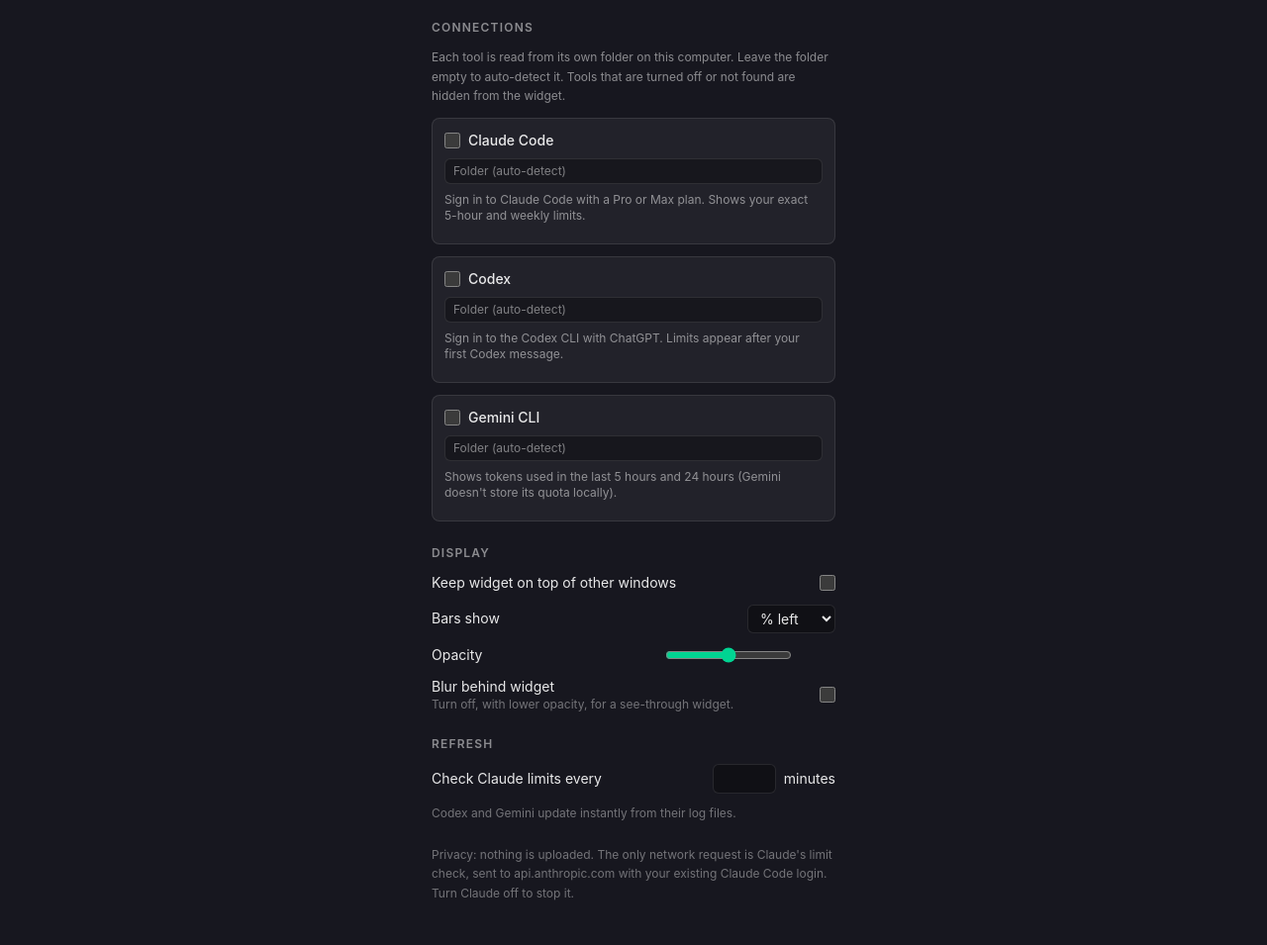
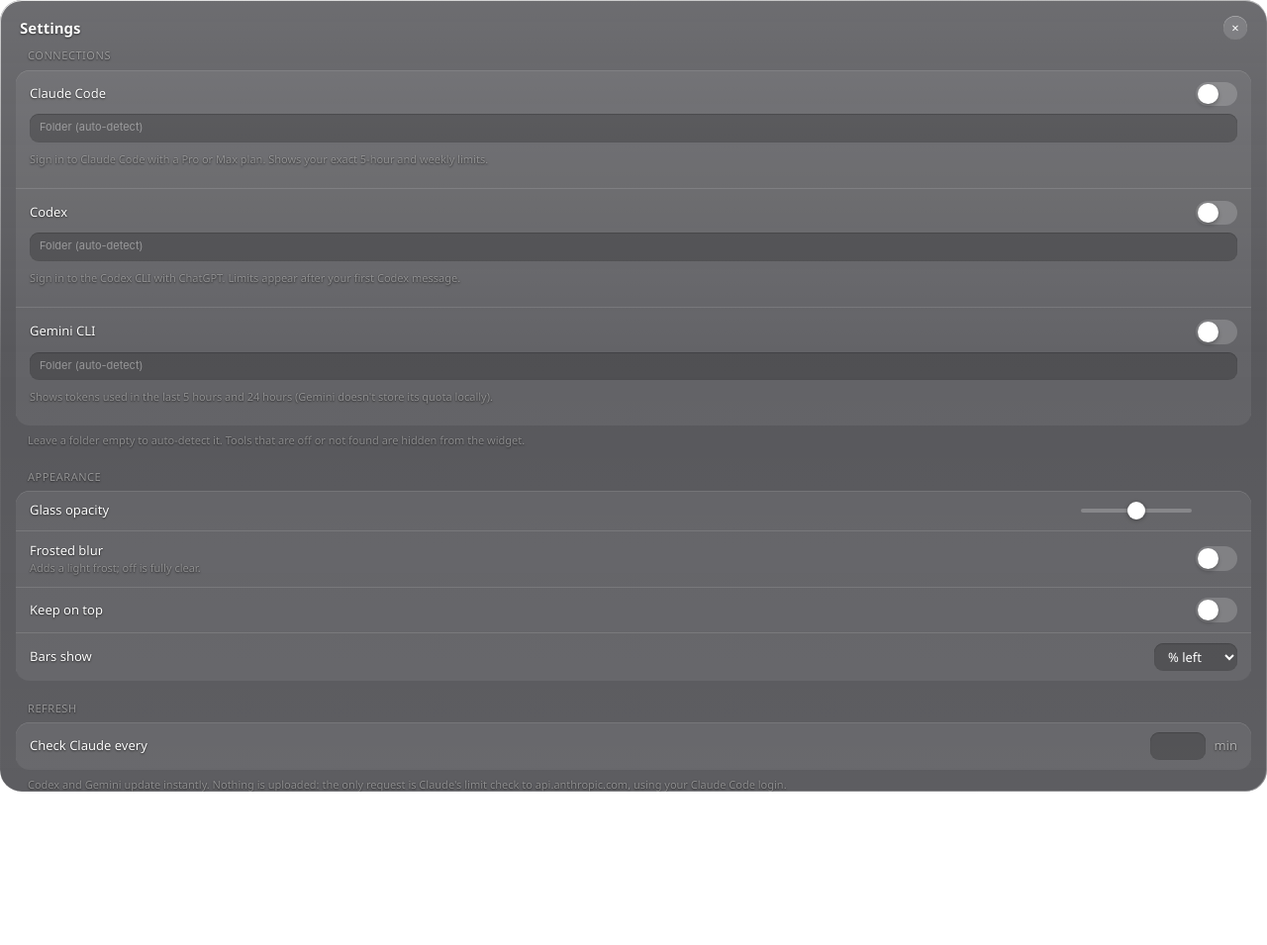
Before and after one commit to lumilumiere/quotis, a website built with Vite: page settings.html in a window 1280 px wide. Shown: the whole page at 99% size. After the commit the page ends 800 px from the top, so only its background shows below. Built offline with nearby package versions, Linux system fonts and the light colour scheme.

Commit message:
Minimal Liquid Glass design; truly see-through glass; fix release build
- Widget and Settings are one clear glass panel with a specular rim, thin
  glowing bars, system type, and controls that appear on hover.
- "Glass opacity" now tints only the glass (text stays sharp) instead of
  fading the whole widget; "Frosted blur" uses acrylic. Windows' plain
  blur effect renders solid black on Windows 11 24H2+, so it's not used.
- Window shadow follows the blur setting (it only adds a grey outline
  around a clear window).
- Add the `tauri` npm script that tauri-action needs (v0.1.0 builds failed).

```diff
--- a/index.html
+++ b/index.html
@@ -1,5 +1,5 @@
 <!doctype html>
-<html lang="en" class="widget">
+<html lang="en" class="glass-window widget">
   <head>
     <meta charset="UTF-8" />
     <meta name="viewport" content="width=device-width, initial-scale=1" />
@@ -7,24 +7,24 @@
     <link rel="stylesheet" href="/src/style.css" />
   </head>
   <body>
-    <main data-tauri-drag-region class="glass relative h-screen w-screen select-none overflow-hidden text-white">
+    <main data-tauri-drag-region class="lg h-screen w-screen select-none overflow-hidden">
       <!-- All sizes are rem-based; main.js scales the root font-size so this block always fits the window. -->
-      <div id="fit" class="flex flex-col gap-2.5 p-3">
-        <header class="flex items-center justify-between">
-          <span class="text-[0.625rem] font-semibold uppercase tracking-widest text-white/60">Quotis</span>
-          <div class="flex items-center gap-1">
-            <button data-open-settings aria-label="Settings" title="Settings" class="grid size-4 place-items-center rounded-full text-white/50 hover:bg-white/15 hover:text-white">
+      <div id="fit" class="flex flex-col gap-3 px-4 pb-4 pt-3">
+        <header class="flex h-5 items-center justify-between">
+          <span class="text-[0.625rem] font-semibold uppercase tracking-[0.18em] text-white/60">Quotis</span>
+          <div class="hover-reveal flex items-center gap-1.5">
+            <button data-open-settings aria-label="Settings" title="Settings" class="lg-btn grid size-5 place-items-center text-white/85">
               <svg viewBox="0 0 24 24" class="size-3" fill="none" stroke="currentColor" stroke-width="2" stroke-linecap="round" stroke-linejoin="round">
                 <circle cx="12" cy="12" r="3" />
                 <path d="M19.4 15a1.7 1.7 0 0 0 .3 1.8l.1.1a2 2 0 1 1-2.8 2.8l-.1-.1a1.7 1.7 0 0 0-1.8-.3 1.7 1.7 0 0 0-1 1.5V21a2 2 0 1 1-4 0v-.1a1.7 1.7 0 0 0-1.1-1.5 1.7 1.7 0 0 0-1.8.3l-.1.1a2 2 0 1 1-2.8-2.8l.1-.1a1.7 1.7 0 0 0 .3-1.8 1.7 1.7 0 0 0-1.5-1H3a2 2 0 1 1 0-4h.1a1.7 1.7 0 0 0 1.5-1.1 1.7 1.7 0 0 0-.3-1.8l-.1-.1a2 2 0 1 1 2.8-2.8l.1.1a1.7 1.7 0 0 0 1.8.3H9a1.7 1.7 0 0 0 1-1.5V3a2 2 0 1 1 4 0v.1a1.7 1.7 0 0 0 1 1.5 1.7 1.7 0 0 0 1.8-.3l.1-.1a2 2 0 1 1 2.8 2.8l-.1.1a1.7 1.7 0 0 0-.3 1.8V9a1.7 1.7 0 0 0 1.5 1H21a2 2 0 1 1 0 4h-.1a1.7 1.7 0 0 0-1.5 1z" />
               </svg>
             </button>
-            <button id="close" aria-label="Close" title="Quit" class="grid size-4 place-items-center rounded-full text-xs leading-none text-white/50 hover:bg-white/15 hover:text-white">×</button>
+            <button id="close" aria-label="Quit" title="Quit" class="lg-btn grid size-5 place-items-center text-sm leading-none text-white/85">×</button>
           </div>
         </header>
-        <ul id="list" class="flex flex-col gap-2.5"></ul>
+        <ul id="list" class="flex flex-col gap-3.5"></ul>
       </div>
-      <button id="grip" aria-label="Resize" class="absolute bottom-1 right-1 size-3 cursor-se-resize text-white/30 hover:text-white/70">
+      <button id="grip" aria-label="Resize" class="hover-reveal absolute bottom-1.5 right-1.5 size-3 cursor-se-resize text-white/50">
         <svg viewBox="0 0 12 12" class="size-full" fill="none" stroke="currentColor" stroke-width="1.5" stroke-linecap="round">
           <path d="M11 4 4 11M11 8 8 11" />
         </svg>
--- a/package.json
+++ b/package.json
@@ -6,7 +6,8 @@
   "scripts": {
     "dev": "vite",
     "build": "vite build",
-    "preview": "vite preview"
+    "preview": "vite preview",
+    "tauri": "tauri"
   },
   "devDependencies": {
     "@tailwindcss/vite": "^4.3.3",
--- a/settings.html
+++ b/settings.html
@@ -1,69 +1,76 @@
 <!doctype html>
-<html lang="en">
+<html lang="en" class="glass-window">
   <head>
     <meta charset="UTF-8" />
     <meta name="viewport" content="width=device-width, initial-scale=1" />
     <title>Quotis Settings</title>
     <link rel="stylesheet" href="/src/style.css" />
   </head>
-  <body class="min-h-screen bg-[#17171f] text-sm text-white/90 [color-scheme:dark]">
-    <main class="mx-auto max-w-md space-y-6 p-5">
-      <section class="space-y-3">
-        <h2 class="text-xs font-semibold uppercase tracking-widest text-white/50">Connections</h2>
-        <p class="text-xs leading-relaxed text-white/50">
-          Each tool is read from its own folder on this computer. Leave the folder empty to auto-detect it.
-          Tools that are turned off or not found are hidden from the widget.
+  <body class="text-[13px] [color-scheme:dark]">
+    <!-- Settings is a form: it keeps a readable tint no matter how clear the widget is set. -->
+    <div class="lg flex h-screen flex-col [--glass:0.72]">
+      <header data-tauri-drag-region class="flex items-center justify-between px-5 pb-2 pt-4">
+        <span data-tauri-drag-region class="text-[15px] font-semibold">Settings</span>
+        <button id="close" aria-label="Close settings" class="lg-btn grid size-6 place-items-center leading-none">×</button>
+      </header>
+
+      <main class="lg-scroll flex-1 space-y-5 overflow-y-auto px-4 pb-5">
+        <section class="space-y-1.5">
+          <h2 class="px-3 text-[11px] uppercase tracking-wider text-white/50">Connections</h2>
+          <div id="tools" class="lg-group"></div>
+          <p class="px-3 text-[11px] leading-relaxed text-white/45">
+            Leave a folder empty to auto-detect it. Tools that are off or not found are hidden from the widget.
           </p>
-        <div id="tools" class="space-y-3"></div>
         </section>
 
-      <section class="space-y-3">
-        <h2 class="text-xs font-semibold uppercase tracking-widest text-white/50">Display</h2>
-        <label class="flex items-center justify-between gap-4">
-          Keep widget on top of other windows
-          <input id="always_on_top" type="checkbox" class="size-4 accent-emerald-400" />
+        <section class="space-y-1.5">
+          <h2 class="px-3 text-[11px] uppercase tracking-wider text-white/50">Appearance</h2>
+          <div class="lg-group">
+            <label class="flex items-center justify-between gap-4 px-3.5 py-2.5">
+              Glass opacity
+              <span class="flex items-center gap-2.5">
+                <input id="glass_opacity" type="range" min="0" max="100" class="lg-range w-28" />
+                <output id="glass_out" class="w-9 text-right tabular-nums text-white/60"></output>
+              </span>
             </label>
-        <label class="flex items-center justify-between gap-4">
+            <label class="flex items-center justify-between gap-4 px-3.5 py-2.5">
+              <span>Frosted blur <span class="block text-[11px] text-white/45">Adds a light frost; off is fully clear.</span></span>
+              <input id="blur" type="checkbox" class="lg-switch" />
+            </label>
+            <label class="flex items-center justify-between gap-4 px-3.5 py-2.5">
+              Keep on top
+              <input id="always_on_top" type="checkbox" class="lg-switch" />
+            </label>
+            <label class="flex items-center justify-between gap-4 px-3.5 py-2.5">
               Bars show
-          <select id="show_used" class="rounded-md border border-white/10 bg-black/30 px-2 py-1">
+              <select id="show_used" class="lg-field px-2.5 py-1">
                 <option value="left">% left</option>
                 <option value="used">% used</option>
               </select>
             </label>
-        <label class="flex items-center justify-between gap-4">
-          Opacity
-          <span class="flex items-center gap-2">
-            <input id="opacity" type="range" min="20" max="100" class="w-32 accent-emerald-400" />
-            <output id="opacity_out" class="w-9 text-right tabular-nums text-white/60"></output>
+          </div>
+        </section>
+
+        <section class="space-y-1.5">
+          <h2 class="px-3 text-[11px] uppercase tracking-wider text-white/50">Refresh</h2>
+          <div class="lg-group">
+            <label class="flex items-center justify-between gap-4 px-3.5 py-2.5">
+              Check Claude every
+              <span class="flex items-center gap-2 text-white/60">
+                <input id="refresh" type="number" min="1" max="60" class="lg-field w-14 px-2 py-1 text-right text-white" />
+                min
               </span>
             </label>
-        <label class="flex items-center justify-between gap-4">
-          <span>
-            Blur behind widget
-            <span class="block text-xs text-white/40">Turn off, with lower opacity, for a see-through widget.</span>
-          </span>
-          <input id="blur" type="checkbox" class="size-4 accent-emerald-400" />
-        </label>
+          </div>
+          <p class="px-3 text-[11px] leading-relaxed text-white/45">
+            Codex and Gemini update instantly. Nothing is uploaded: the only request is Claude's limit check to
+            api.anthropic.com, using your Claude Code login.
+          </p>
         </section>
 
-      <section class="space-y-3">
-        <h2 class="text-xs font-semibold uppercase tracking-widest text-white/50">Refresh</h2>
-        <label class="flex items-center justify-between gap-4">
-          Check Claude limits every
-          <span class="flex items-center gap-2">
-            <input id="refresh" type="number" min="1" max="60" class="w-16 rounded-md border border-white/10 bg-black/30 px-2 py-1 text-right" />
-            minutes
-          </span>
-        </label>
-        <p class="text-xs text-white/40">Codex and Gemini update instantly from their log files.</p>
-      </section>
-
-      <p class="text-xs leading-relaxed text-white/40">
-        Privacy: nothing is uploaded. The only network request is Claude's limit check, sent to api.anthropic.com
-        with your existing Claude Code login. Turn Claude off to stop it.
-      </p>
-      <p id="saved" class="h-4 text-xs text-emerald-400"></p>
+        <p id="saved" class="h-4 px-3 text-[11px] text-[#30d158]"></p>
       </main>
+    </div>
     <script type="module" src="/src/settings.js"></script>
   </body>
 </html>
--- a/src-tauri/tauri.conf.json
+++ b/src-tauri/tauri.conf.json
@@ -16,7 +16,7 @@
         "label": "main",
         "title": "Quotis",
         "width": 270,
-        "height": 215,
+        "height": 250,
         "resizable": true,
         "minWidth": 160,
         "minHeight": 120,
@@ -25,12 +25,7 @@
         "transparent": true,
         "alwaysOnTop": true,
         "skipTaskbar": true,
-        "shadow": true,
-        "windowEffects": {
-          "effects": ["acrylic", "hudWindow"],
-          "state": "active",
-          "radius": 12
-        }
+        "shadow": false
       }
     ],
     "security": { "csp": null }
--- a/src/settings.js
+++ b/src/settings.js
@@ -1,4 +1,6 @@
 import { invoke } from "@tauri-apps/api/core";
+import { emit } from "@tauri-apps/api/event";
+import { getCurrentWindow } from "@tauri-apps/api/window";
 
 const TOOLS = [
   ["claude", "Claude Code", "Sign in to Claude Code with a Pro or Max plan. Shows your exact 5-hour and weekly limits."],
@@ -9,16 +11,15 @@
 let settings;
 
 $("tools").innerHTML = TOOLS.map(([key, name, hint]) => `
-  <div class="space-y-2 rounded-lg border border-white/10 bg-white/5 p-3">
-    <label class="flex items-center gap-2 font-medium">
-      <input type="checkbox" data-key="${key}" data-field="enabled" class="size-4 accent-emerald-400" />
-      ${name}
-      <span id="st-${key}" class="ml-auto text-xs font-normal"></span>
+  <div class="space-y-2 px-3.5 py-3">
+    <label class="flex items-center justify-between gap-3">
+      <span>${name} <span id="st-${key}" class="ml-1 text-[11px]"></span></span>
+      <input type="checkbox" data-key="${key}" data-field="enabled" class="lg-switch" />
     </label>
     <input data-key="${key}" data-field="dir" spellcheck="false" placeholder="Folder (auto-detect)"
-      class="w-full rounded-md border border-white/10 bg-black/30 px-2 py-1 font-mono text-xs placeholder:font-sans" />
-    <p class="text-xs text-white/50">${hint}</p>
-    <p id="path-${key}" class="truncate font-mono text-[11px] text-white/35"></p>
+      class="lg-field w-full px-2.5 py-1.5 font-mono text-[11px] placeholder:font-sans" />
+    <p class="text-[11px] leading-relaxed text-white/45">${hint}</p>
+    <p id="path-${key}" class="truncate font-mono text-[10px] text-white/35"></p>
   </div>`).join("");
 
 function showStatus(status) {
@@ -26,12 +27,14 @@
     const s = status[key];
     const on = settings[key].enabled;
     const badge = $(`st-${key}`);
-    badge.textContent = !on ? "Off" : s.found ? "● Connected" : "○ Not found";
-    badge.className = `ml-auto text-xs font-normal ${!on ? "text-white/40" : s.found ? "text-emerald-400" : "text-amber-400"}`;
+    badge.textContent = !on ? "Off" : s.found ? "Connected" : "Not found";
+    badge.className = `ml-1 text-[11px] ${!on ? "text-white/40" : s.found ? "text-[#30d158]" : "text-[#ffd60a]"}`;
     $(`path-${key}`).textContent = s.path; // textContent: paths are user input
     $(`path-${key}`).title = s.path;
   }
 }
+
+const setGlass = (pct) => ($("glass_out").value = `${pct}%`); // the widget previews it live
 
 function fill() {
   for (const el of document.querySelectorAll("[data-key]")) {
@@ -40,8 +43,8 @@
   }
   $("always_on_top").checked = settings.always_on_top;
   $("show_used").value = settings.show_used ? "used" : "left";
-  $("opacity").value = settings.widget_opacity;
-  $("opacity_out").value = `${settings.widget_opacity}%`;
+  $("glass_opacity").value = settings.glass_opacity;
+  setGlass(settings.glass_opacity);
   $("blur").checked = settings.blur;
   $("refresh").value = settings.claude_refresh_min;
 }
@@ -53,7 +56,7 @@
   }
   settings.always_on_top = $("always_on_top").checked;
   settings.show_used = $("show_used").value === "used";
-  settings.widget_opacity = Number($("opacity").value);
+  settings.glass_opacity = Number($("glass_opacity").value);
   settings.blur = $("blur").checked;
   settings.claude_refresh_min = Math.min(60, Math.max(1, Math.round(Number($("refresh").value) || 5)));
   $("refresh").value = settings.claude_refresh_min;
@@ -69,7 +72,13 @@
 
 // "change" fires once per edit (on blur/Enter for text, on release for the slider), so each save is one write.
 document.addEventListener("change", save);
-$("opacity").addEventListener("input", () => ($("opacity_out").value = `${$("opacity").value}%`));
+// While dragging the slider, preview the glass live in both windows without saving.
+$("glass_opacity").addEventListener("input", () => {
+  const pct = Number($("glass_opacity").value);
+  setGlass(pct);
+  emit("settings", { ...settings, glass_opacity: pct });
+});
+$("close").onclick = () => getCurrentWindow().close();
 
 settings = await invoke("get_settings");
 fill();
--- a/src/style.css
+++ b/src/style.css
@@ -1,20 +1,137 @@
 @import "tailwindcss";
 
-/* Widget window only (the settings window is a normal opaque window). */
-html.widget, html.widget body {
+/* ---------- Minimal Liquid Glass ----------
+   Windows are transparent; the only thing painted is one glass panel. Its tint comes from
+   Settings → Glass opacity (--glass). Text never fades and carries a soft shadow so it stays
+   readable over light and dark backgrounds alike. */
+
+html.glass-window, html.glass-window body {
   margin: 0;
+  height: 100%;
   overflow: hidden;
-  background: transparent; /* the native acrylic/vibrancy shows through */
+  background: transparent;
+  font-family: "Segoe UI Variable Text", "Segoe UI", system-ui, -apple-system, "SF Pro Text", sans-serif;
+  -webkit-font-smoothing: antialiased;
 }
 
-.glass {
-  border-radius: 12px;
-  background: linear-gradient(135deg, rgb(30 30 40 / 0.45), rgb(30 30 40 / 0.25));
-  border: 1px solid rgb(255 255 255 / 0.14);
-  box-shadow: inset 0 1px 0 rgb(255 255 255 / 0.18);
+.lg {
+  position: relative;
+  border-radius: 22px;
+  color: white;
+  text-shadow: 0 1px 2px rgb(0 0 0 / 0.55), 0 0 1px rgb(0 0 0 / 0.4);
+  background:
+    linear-gradient(180deg, rgb(255 255 255 / 0.14), rgb(255 255 255 / 0.02) 45%, rgb(255 255 255 / 0.05)),
+    rgb(20 20 26 / var(--glass, 0.65));
+  box-shadow: inset 0 1px 0.5px rgb(255 255 255 / 0.5), inset 0 -0.5px 0.5px rgb(255 255 255 / 0.15);
 }
 
-/* data-tauri-drag-region only fires when the tagged element itself is clicked.
-   Making the children click-through lets you drag from anywhere on the note. */
-.glass * { pointer-events: none; }
-.glass button { pointer-events: auto; }
+/* Specular rim: bright where light lands (top edge, corners), nearly gone at the sides. */
+.lg::before {
+  content: "";
+  position: absolute;
+  inset: 0;
+  border-radius: inherit;
+  padding: 1px;
+  pointer-events: none;
+  background: linear-gradient(160deg, rgb(255 255 255 / 0.7), rgb(255 255 255 / 0.08) 30%, rgb(255 255 255 / 0.02) 65%, rgb(255 255 255 / 0.3));
+  -webkit-mask: linear-gradient(#000 0 0) content-box, linear-gradient(#000 0 0);
+  -webkit-mask-composite: xor;
+  mask-composite: exclude;
+}
+
+/* Grouped list (iOS Settings style): a faint inset plate with hairline dividers. */
+.lg-group {
+  border-radius: 14px;
+  background: rgb(255 255 255 / 0.07);
+  box-shadow: inset 0 0.5px 0 rgb(255 255 255 / 0.2);
+}
+.lg-group > * + * { border-top: 0.5px solid rgb(255 255 255 / 0.12); }
+
+/* Round glass buttons. */
+.lg-btn {
+  border-radius: 999px;
+  background: rgb(255 255 255 / 0.14);
+  box-shadow: inset 0 0.5px 0 rgb(255 255 255 / 0.5);
+  transition: background 0.15s, transform 0.15s, opacity 0.2s;
+}
+.lg-btn:hover { background: rgb(255 255 255 / 0.26); }
+.lg-btn:active { transform: scale(0.92); }
+
+/* Hairline progress capsule with a glowing liquid fill (colour in --c). */
+.lg-track { border-radius: 999px; background: rgb(255 255 255 / 0.14); }
+.lg-fill {
+  border-radius: 999px;
+  background: linear-gradient(180deg, color-mix(in srgb, var(--c) 60%, white), var(--c));
+  box-shadow: 0 0 6px color-mix(in srgb, var(--c) 55%, transparent);
+  transition: width 0.5s;
+}
+
+/* Inputs: borderless wells. */
+.lg-field {
+  border-radius: 9px;
+  background: rgb(0 0 0 / 0.2);
+  color: white;
+  outline: none;
+  box-shadow: inset 0 0.5px 1px rgb(0 0 0 / 0.3);
+}
+.lg-field:focus { box-shadow: 0 0 0 1.5px rgb(255 255 255 / 0.45); }
+.lg-field::placeholder { color: rgb(255 255 255 / 0.4); }
+.lg-field option { background: #1c1c22; }
+
+/* iOS switch. */
+.lg-switch {
+  appearance: none;
+  flex-shrink: 0;
+  position: relative;
+  width: 2.6rem;
+  height: 1.55rem;
+  border-radius: 999px;
+  cursor: pointer;
+  background: rgb(255 255 255 / 0.18);
+  transition: background 0.2s;
+}
+.lg-switch::after {
+  content: "";
+  position: absolute;
+  top: 2px;
+  left: 2px;
+  width: calc(1.55rem - 4px);
+  height: calc(1.55rem - 4px);
+  border-radius: 999px;
+  background: white;
+  box-shadow: 0 2px 4px rgb(0 0 0 / 0.3);
+  transition: transform 0.2s;
+}
+.lg-switch:checked { background: #34c759; }
+.lg-switch:checked::after { transform: translateX(1.05rem); }
+
+/* Slider: hairline track, white knob. */
+.lg-range {
+  appearance: none;
+  height: 4px;
+  border-radius: 999px;
+  background: rgb(255 255 255 / 0.22);
+  cursor: pointer;
+}
+.lg-range::-webkit-slider-thumb {
+  appearance: none;
+  width: 1.15rem;
+  height: 1.15rem;
+  border-radius: 999px;
+  background: white;
+  box-shadow: 0 1px 4px rgb(0 0 0 / 0.35);
+}
+
+.lg-switch:focus-visible, .lg-range:focus-visible, .lg-btn:focus-visible {
+  outline: 2px solid rgb(255 255 255 / 0.6);
+  outline-offset: 2px;
+}
+
+.lg-scroll { scrollbar-width: thin; scrollbar-color: rgb(255 255 255 / 0.25) transparent; }
+
+/* Widget: controls appear on hover; children are click-through so the whole
+   note is a drag handle (data-tauri-drag-region only fires on the tagged element). */
+html.widget .hover-reveal { opacity: 0; transition: opacity 0.2s; }
+html.widget main:hover .hover-reveal, html.widget main:focus-within .hover-reveal { opacity: 1; }
+html.widget main * { pointer-events: none; }
+html.widget main button { pointer-events: auto; }
```
Also changed, not shown: src/main.js (+14 -14 lines), README.md, 1 other file. Lines whose indentation alone changed are shown as unchanged.
